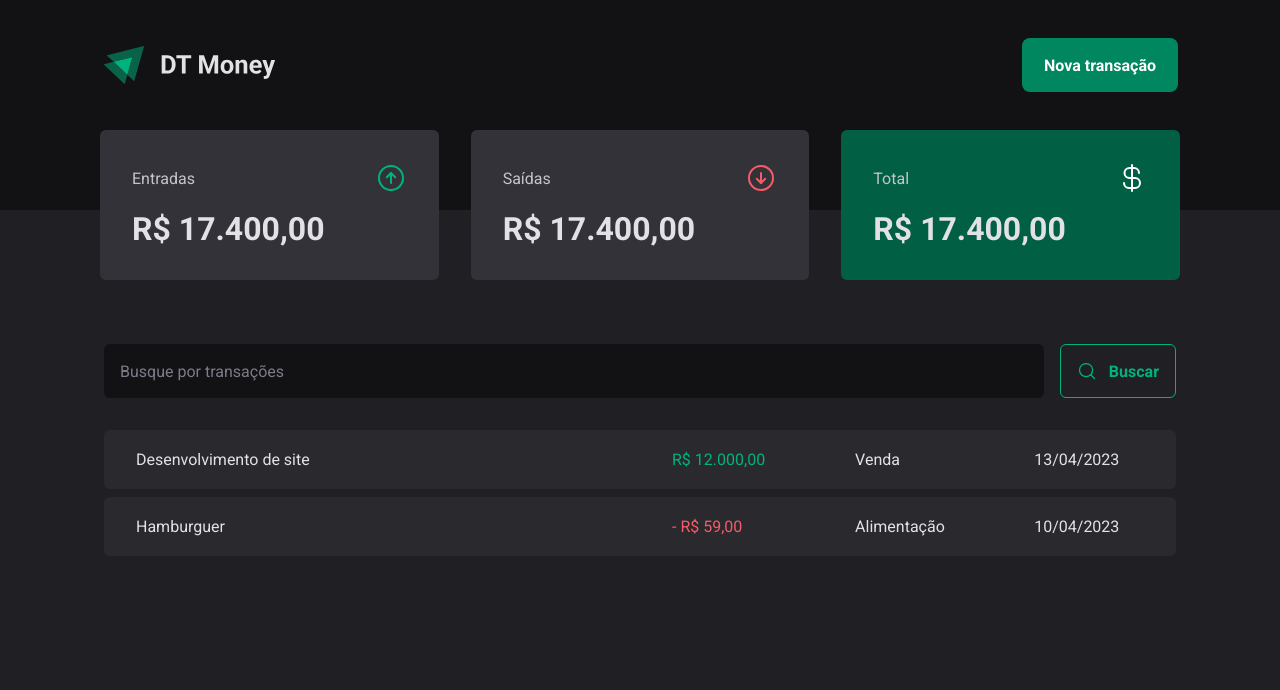
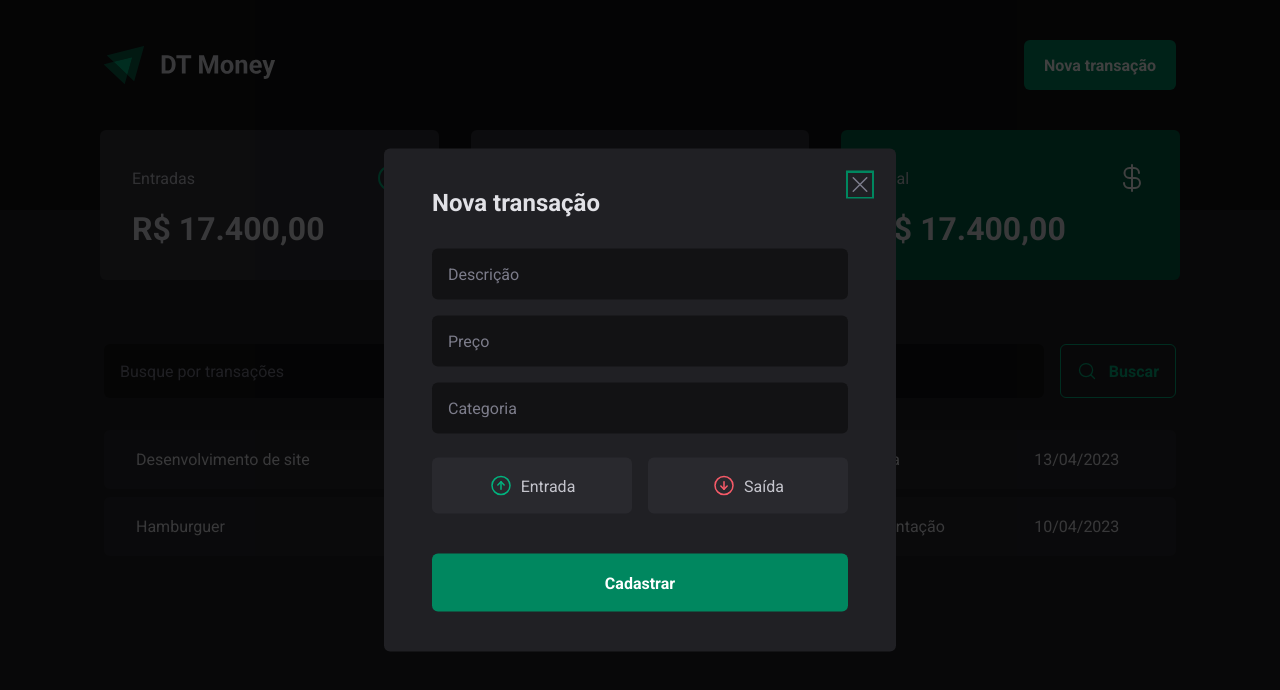
Before and after one commit to schayene/ignite-dt-money, a React (Vite) app: page / in a window 1280 px wide. Both pictures are taken after a click on the button "Nova transação". Shown: the top 690 px of the page. Built offline with nearby package versions, Linux system fonts and the light colour scheme.

Commit message:
feat: added modal component new transaction

```diff
--- a/package.json
+++ b/package.json
@@ -10,6 +10,8 @@
     "preview": "vite preview"
   },
   "dependencies": {
+    "@radix-ui/react-dialog": "^1.0.4",
+    "@radix-ui/react-radio-group": "^1.1.3",
     "phosphor-react": "^1.4.1",
     "react": "^18.2.0",
     "react-dom": "^18.2.0",
--- a/src/components/Header/index.tsx
+++ b/src/components/Header/index.tsx
@@ -1,6 +1,8 @@
 import { HeaderContainer, HeaderContent, NewTransactionButton } from "./style";
+import * as Dialog from "@radix-ui/react-dialog";
 
 import logoImage from "../../assets/logo.svg";
+import { NewTransactionModal } from "../NewTransactionModal";
 
 export function Header() {
   return (
@@ -8,7 +10,13 @@
       <HeaderContent>
         <img src={logoImage} alt="" />
 
-        <NewTransactionButton>Nova transação</NewTransactionButton>
+        <Dialog.Root>
+          <Dialog.Trigger asChild>
+            <NewTransactionButton>Nova transação</NewTransactionButton>
+          </Dialog.Trigger>
+
+          <NewTransactionModal />
+        </Dialog.Root>
       </HeaderContent>
     </HeaderContainer>
   );
--- /dev/null
+++ b/src/components/NewTransactionModal/index.tsx
@@ -0,0 +1,53 @@
+import * as Dialog from "@radix-ui/react-dialog";
+import {
+  CloseButton,
+  Content,
+  Overlay,
+  TransactionType,
+  TransactionTypeButton,
+} from "./style";
+import { ArrowCircleDown, ArrowCircleUp, X } from "phosphor-react";
+
+export function NewTransactionModal() {
+  return (
+    <Dialog.Portal>
+      <Overlay />
+
+      <Content>
+        <Dialog.Title>Nova transação</Dialog.Title>
+
+        <CloseButton>
+          <X size={24} />
+        </CloseButton>
+
+        <form>
+          <input type="text" placeholder="Descrição" required />
+          <input type="number" placeholder="Preço" required />
+          <input type="text" placeholder="Categoria" required />
+
+          <TransactionType>
+            <TransactionTypeButton
+              type="button"
+              variant="income"
+              value="income"
+            >
+              <ArrowCircleUp size={24} />
+              Entrada
+            </TransactionTypeButton>
+
+            <TransactionTypeButton
+              type="button"
+              variant="outcome"
+              value="outcome"
+            >
+              <ArrowCircleDown size={24} />
+              Saída
+            </TransactionTypeButton>
+          </TransactionType>
+
+          <button type="submit">Cadastrar</button>
+        </form>
+      </Content>
+    </Dialog.Portal>
+  );
+}
--- /dev/null
+++ b/src/components/NewTransactionModal/style.ts
@@ -0,0 +1,121 @@
+import * as Dialog from "@radix-ui/react-dialog";
+import * as RadioGroup from "@radix-ui/react-radio-group";
+import styled from "styled-components";
+
+export const Overlay = styled(Dialog.Overlay)`
+  position: fixed;
+  width: 100vw;
+  height: 100vh;
+  inset: 0;
+  background: rgba(0, 0, 0, 0.75);
+`;
+
+export const Content = styled(Dialog.Content)`
+  min-width: 32rem;
+  border-radius: 6px;
+  padding: 2.5rem 3rem;
+  background: ${(props) => props.theme["gray-800"]};
+
+  position: fixed;
+  top: 50%;
+  left: 50%;
+  transform: translate(-50%, -50%);
+
+  form {
+    margin-top: 2rem;
+
+    display: flex;
+    flex-direction: column;
+    gap: 1rem;
+
+    input {
+      border-radius: 6px;
+      border: 0;
+      background: ${(props) => props.theme["gray-900"]};
+      color: ${(props) => props.theme["gray-300"]};
+      padding: 1rem;
+
+      &::placeholder {
+        color: ${(props) => props.theme["gray-500"]};
+      }
+    }
+
+    button[type="submit"] {
+      height: 58px;
+      border: 0;
+      border-radius: 6px;
+      background: ${(props) => props.theme["green-500"]};
+      color: ${(props) => props.theme.white};
+      font-weight: bold;
+      padding: 0 1.25rem;
+      margin-top: 1.5rem;
+      cursor: pointer;
+
+      &:hover {
+        background: ${(props) => props.theme["green-700"]};
+        transition: background-color 0.2s;
+      }
+    }
+  }
+`;
+
+export const CloseButton = styled(Dialog.Close)`
+  position: absolute;
+  background: transparent;
+  border: 0;
+  top: 1.5rem;
+  right: 1.5rem;
+  line-height: 0;
+  cursor: pointer;
+  color: ${(props) => props.theme["gray-500"]};
+`;
+
+export const TransactionType = styled(RadioGroup.Root)`
+  display: grid;
+  grid-template-columns: repeat(2, 1fr);
+  gap: 1rem;
+  margin-top: 0.5rem;
+`;
+
+interface TransactionTypeButtonProps {
+  variant: "income" | "outcome";
+}
+
+export const TransactionTypeButton = styled(
+  RadioGroup.Item
+)<TransactionTypeButtonProps>`
+  background: ${(props) => props.theme["gray-700"]};
+  padding: 1rem;
+  display: flex;
+  align-items: center;
+  justify-content: center;
+  gap: 0.5rem;
+  border-radius: 6px;
+  cursor: pointer;
+  border: 0;
+  color: ${(props) => props.theme["gray-300"]};
+
+  svg {
+    color: ${(props) =>
+      props.variant === "income"
+        ? props.theme["green-300"]
+        : props.theme["red-300"]};
+  }
+
+  &[data-state="unchecked"]:hover {
+    transition: background-color 0.2s;
+    background: ${(props) => props.theme["gray-600"]};
+  }
+
+  &[data-state="checked"] {
+    color: ${(props) => props.theme.white};
+    background: ${(props) =>
+      props.variant === "income"
+        ? props.theme["green-500"]
+        : props.theme["red-500"]};
+
+    svg {
+      color: ${(props) => props.theme.white};
+    }
+  }
+`;
```
Also changed, not shown: 1 other file (tests, documents, lock files or other folders).
